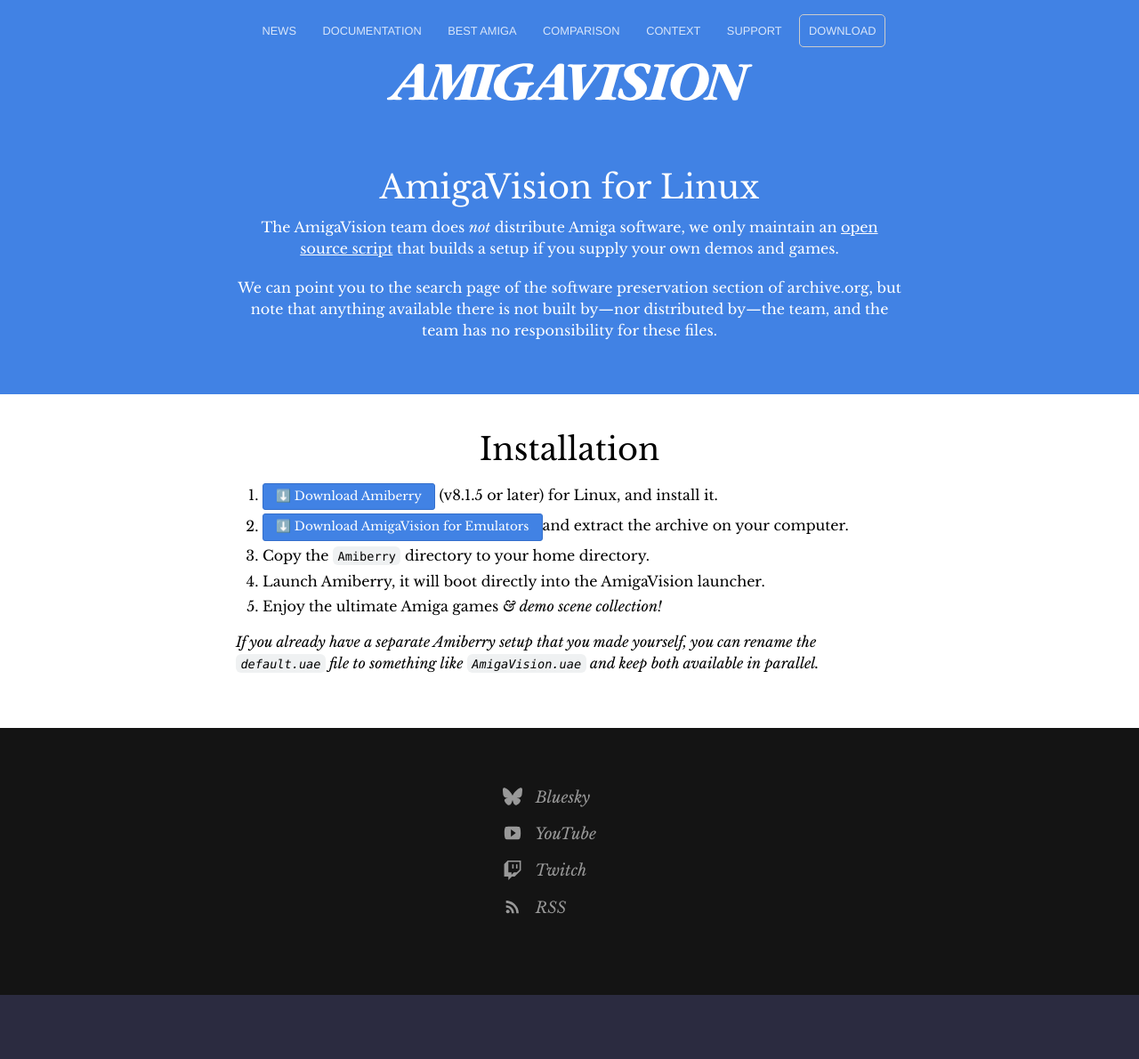
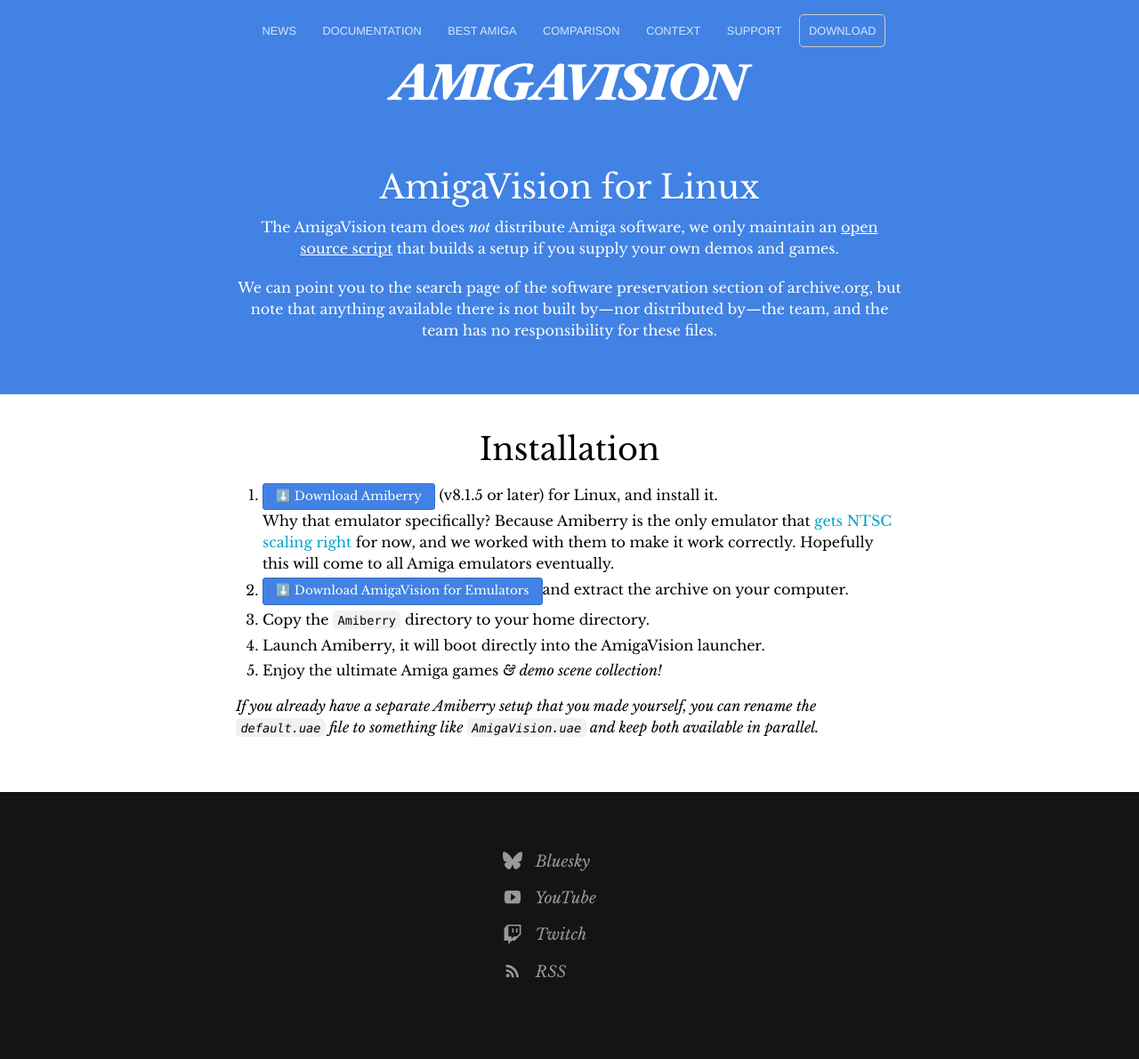
Before and after one commit to amigavision/amigavision.github.io, a Jekyll site: the page built from download/linux.html, in a window 1280 px wide. Shown: the whole page at 89% size. Built offline with Jekyll 4.4.1, drawn with Linux system fonts in a browser that asks for light colours; before the commit the page ends 1118 px from its top, so only the background shows below that.

Commit message:
Add Linux details

```diff
--- a/download/linux.html
+++ b/download/linux.html
@@ -17,7 +17,7 @@
   <div class="text-container">
     <h2>Installation</h2>
     <ol>
-      <li><div class="button alt"><a target="_blank" href="https://github.com/BlitterStudio/amiberry/releases/latest">⬇️ Download Amiberry</a></div> (v8.1.5 or later) for Linux, and install it.</li>
+      <li><div class="button alt"><a target="_blank" href="https://github.com/BlitterStudio/amiberry/releases/latest">⬇️ Download Amiberry</a></div> (v8.1.5 or later) for Linux, and install it.<br>Why that emulator specifically? Because Amiberry is the only emulator that <a href="/ntsc">gets NTSC scaling right</a> for now, and we worked with them to make it work correctly. Hopefully this will come to all Amiga emulators eventually.</li>
       <li><div class="button alt"><a target="_blank" href="https://archive.org/details/software?query=amigavision+for+emulators">⬇️ Download AmigaVision for Emulators</a></div>and extract the archive on your computer.</li>
       <li>Copy the <code>Amiberry</code> directory to your home directory.</li>
       <li>Launch Amiberry, it will boot directly into the AmigaVision launcher.</li>
```
